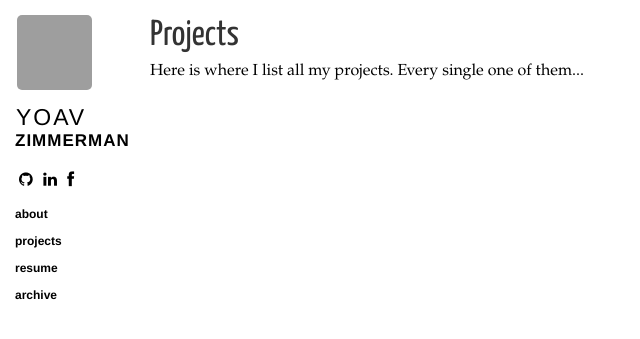
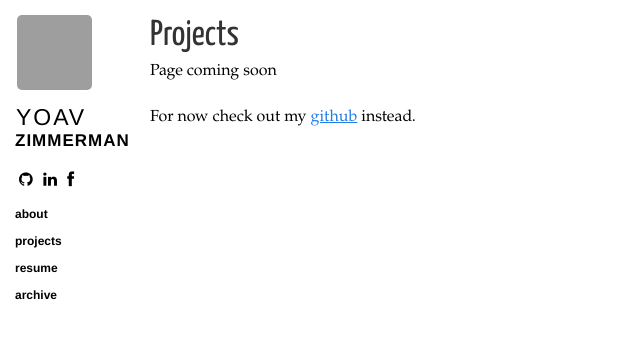
Before and after one commit to holman/left, a Jekyll site: the page built from projects.html, in a window 1280 px wide. Shown: the top 339 px of the page, without its empty margins (0-640 px from the left). Built offline with Jekyll 4.4.1, drawn with Linux system fonts in a browser that asks for light colours; nearby versions of some CDN libraries; Markdown is read by kramdown in place of the engine named in the settings; grey boxes are pictures that could not be loaded.

Commit message:
modified project page

```diff
--- a/css/base.css
+++ b/css/base.css
@@ -65,7 +65,7 @@ a {
   max-width: 650px;
   margin-left: 150px;
   margin-right: 20px;
-  margin-bottom: 50px; }
+  margin-bottom: 80px; }
   .content h1 {
     color: #333;
     font-family: "Yanone Kaffeesatz", Helvetica, sans-serif;
--- a/projects.html
+++ b/projects.html
@@ -5,5 +5,6 @@ title: "Projects"
 
 <section class="content">
   <h1>Projects</h1>
-  <p>Here is where I list all my projects. Every single one of them...
+  <p>Page coming soon</p>
+  <p>For now check out my <a href="https://github.com/{{ site.github }}" target="_blank">github</a> instead.</p>
 </section>
```
